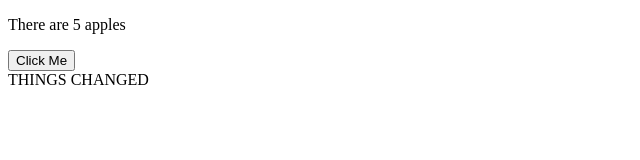
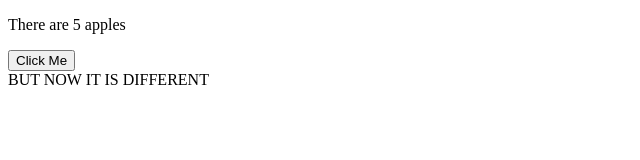
Before and after one commit to Jaxz102/Test, a plain HTML site: page index.html in a window 1280 px wide. Shown: the whole page, without its empty margins (0-640 px from the left). Drawn offline with Linux system fonts and the light colour scheme.

Commit message:
Okay control

```diff
--- a/index.html
+++ b/index.html
@@ -12,6 +12,6 @@
                 document.getElementById("p1").innerHTML = "There are no apples";
             }
         </script>
-        <div>THINGS CHANGED</div>
+        <div>BUT NOW IT IS DIFFERENT</div>
     </body>
 </html>
```
Also changed, not shown: 1 other file.
